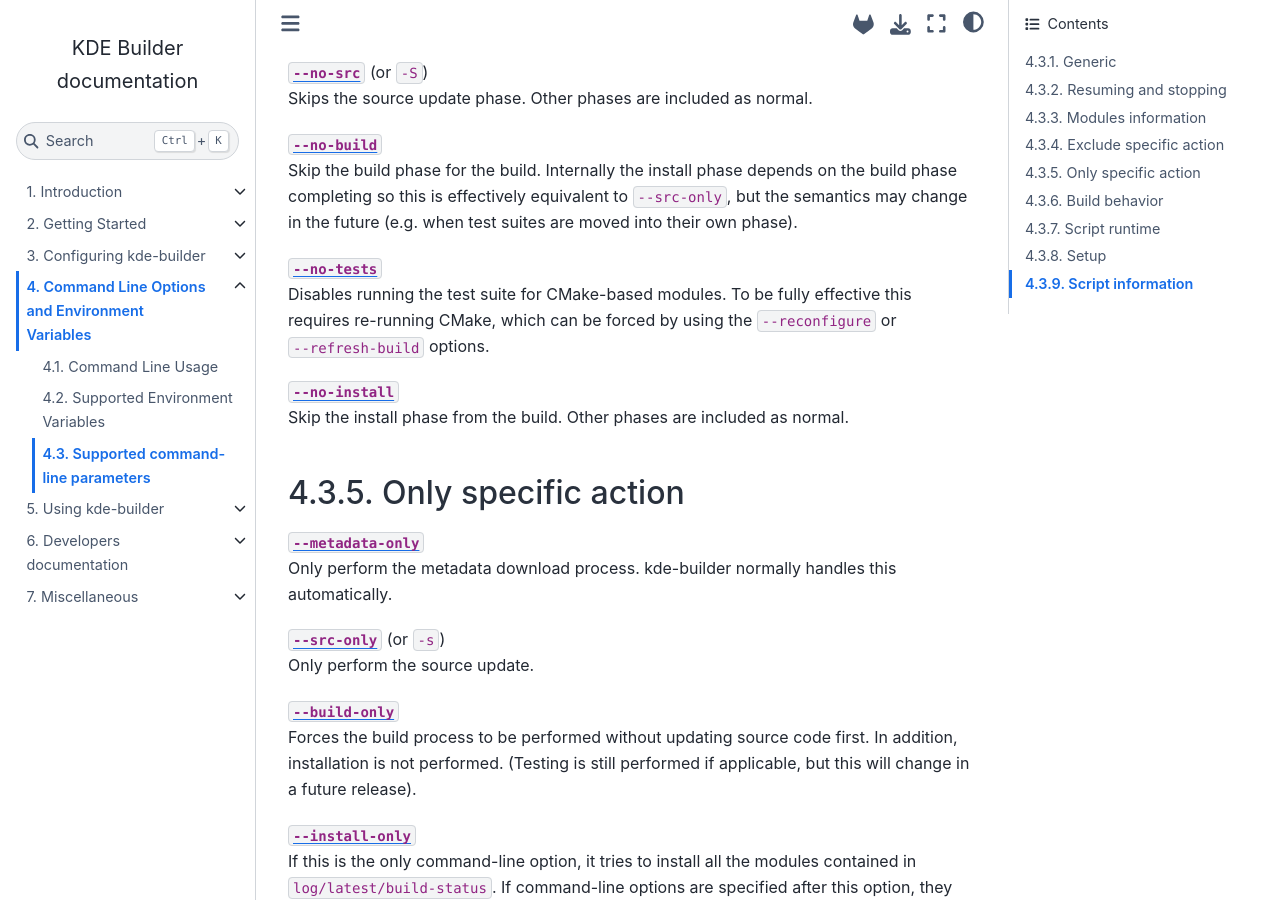
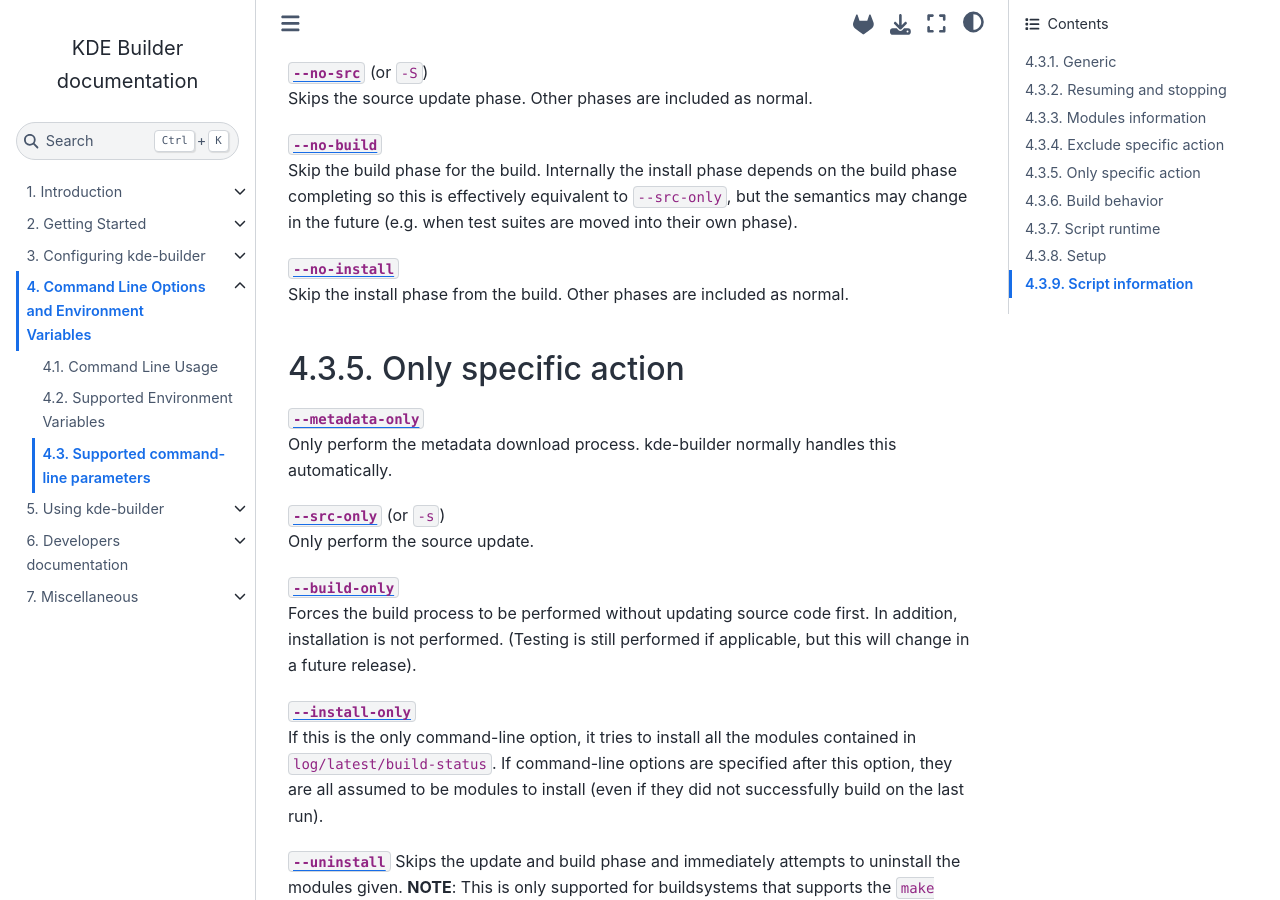
Before and after one commit to KDE/kde-builder, a Sphinx documentation site: the page built from doc/cmdline/supported-cmdline-params.md, in a window 1280 px wide and 900 px high, scrolled down 6291 px. Built offline with Sphinx 7.4.7 and the Sphinx Book theme 1.1.4, drawn with Linux system fonts in a browser that asks for light colours.

Commit message:
Remove no-tests option
It was not properly implemented (and thus, not useful). There was no actually a phase named "test".

Fixes !53

```diff
--- a/doc/cmdline/supported-cmdline-params.md
+++ b/doc/cmdline/supported-cmdline-params.md
@@ -311,12 +311,6 @@
 to `--src-only`, but the semantics may change in the future (e.g. when
 test suites are moved into their own phase).
 
-(cmdline-no-tests)=
-[`--no-tests`](cmdline-no-tests)
-Disables running the test suite for CMake-based modules. To be fully
-effective this requires re-running CMake, which can be forced by using
-the `--reconfigure` or `--refresh-build` options.
-
 (cmdline-no-install)=
 [`--no-install`](cmdline-no-install)
 Skip the install phase from the build. Other phases are included as normal.
```
Also changed, not shown: doc/kdesrc-buildrc/conf-options-table.md (+0 -8 lines), doc/misc/changelog.md (+3 -0 lines), 4 other files.
